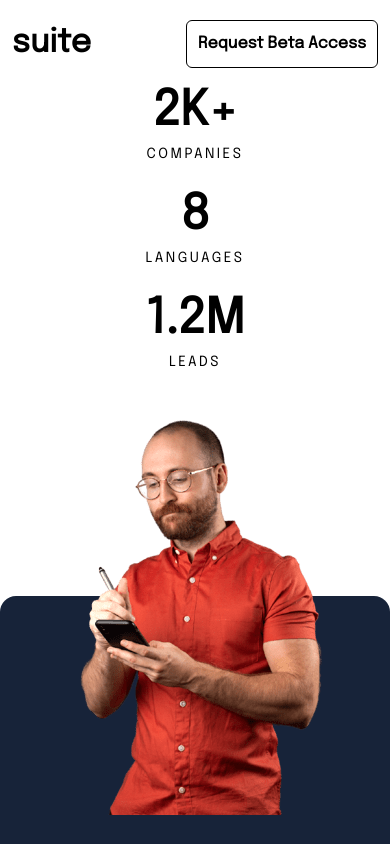
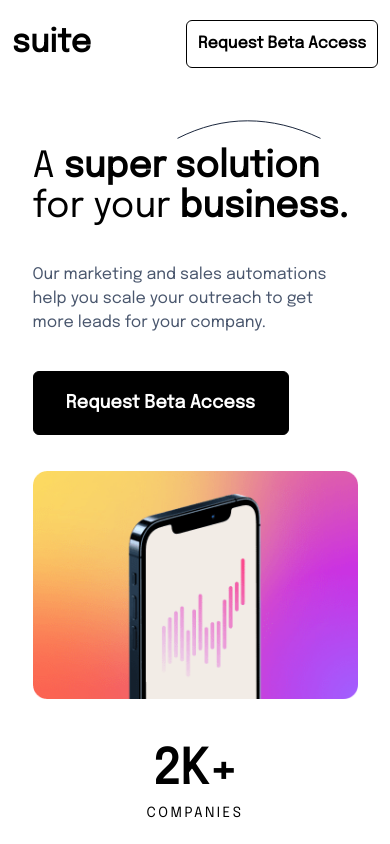
Before and after one commit to niclast7611/suite-landing-page, a React (Create React App) app: page / in a window 390 px wide. Shown: the top 844 px of the page. Built offline with nearby package versions, Linux system fonts and the light colour scheme.

Commit message:
mobile view complete

```diff
--- a/src/App.js
+++ b/src/App.js
@@ -1,17 +1,15 @@
 import "./App.css";
 import Card from "./components/Card";
 import Footer from "./components/Footer";
+import HeroImageAndIntro from "./components/HeroImageAndIntro";
 import NavBar from "./components/NavBar";
-import Stats from "./components/Stats";
 
 function App() {
   return (
-    <div className="flex flex-col h-full">
+    <div className="flex flex-col h-fit">
       <NavBar />
-      {/* Request Beta Access A super solution for your business. Our marketing and
-      sales automations help you scale your outreach to get more leads for your
-      company. Request Beta Access 2K+ Companies 8 Languages 1.2M Leads */}
-      <Stats />
+      <HeroImageAndIntro />
+
       <Card />
       <Footer />
     </div>
--- a/src/components/Footer.js
+++ b/src/components/Footer.js
@@ -3,7 +3,7 @@ const assetsPath = process.env.PUBLIC_URL + "/assets/";
 
 export default function Footer() {
   return (
-    <div className="flex flex-col space-y-7 bg-[#F3EDE7] mt-auto h-60 py-9 align-middle items-center">
+    <div className="flex flex-col space-y-7 bg-[#F3EDE7] bottom-0 h-60 py-9 align-middle items-center">
       <div className="text-[28px] leading-8 font-[900]">suite</div>
       <div className="text-[15px] leading-8">Copyright - Suite</div>
       <div className="flex flex-row justify-center space-x-6">
--- /dev/null
+++ b/src/components/HeroImageAndIntro.js
@@ -0,0 +1,35 @@
+import React from "react";
+import Stats from "./Stats";
+const assetsPath = process.env.PUBLIC_URL + "/assets/";
+
+export default function HeroImageAndIntro() {
+  return (
+    <>
+      <div className="flex flex-col w-10/12 mx-auto mt-8 mb-12 space-y-9">
+        <div className="text-4xl ">
+          <img
+            className="pb-2 ml-36 w-36"
+            src={`${assetsPath}pattern-curved-line-1.svg`}
+            alt="Black Curved Line"
+          />
+          A <span className="font-bold">super solution</span> for your
+          <span className="font-bold"> business.</span>
+        </div>
+        <div className="text-base text-[#49566D]">
+          Our marketing and sales automations help you scale your outreach to
+          get more leads for your company.
+        </div>
+        <button
+          className="w-64 h-16 text-lg font-bold text-white bg-black border border-black rounded-md hover:bg-gradient-to-br from-[#A060FF] via-[#CB30E3] to-[#FFA84E]"
+          type="button"
+        >
+          Request Beta Access
+        </button>
+        <div>
+          <img src={`${assetsPath}image-hero-landscape.png`} alt="Phone Hero" />
+        </div>
+      </div>
+      <Stats />
+    </>
+  );
+}
```
